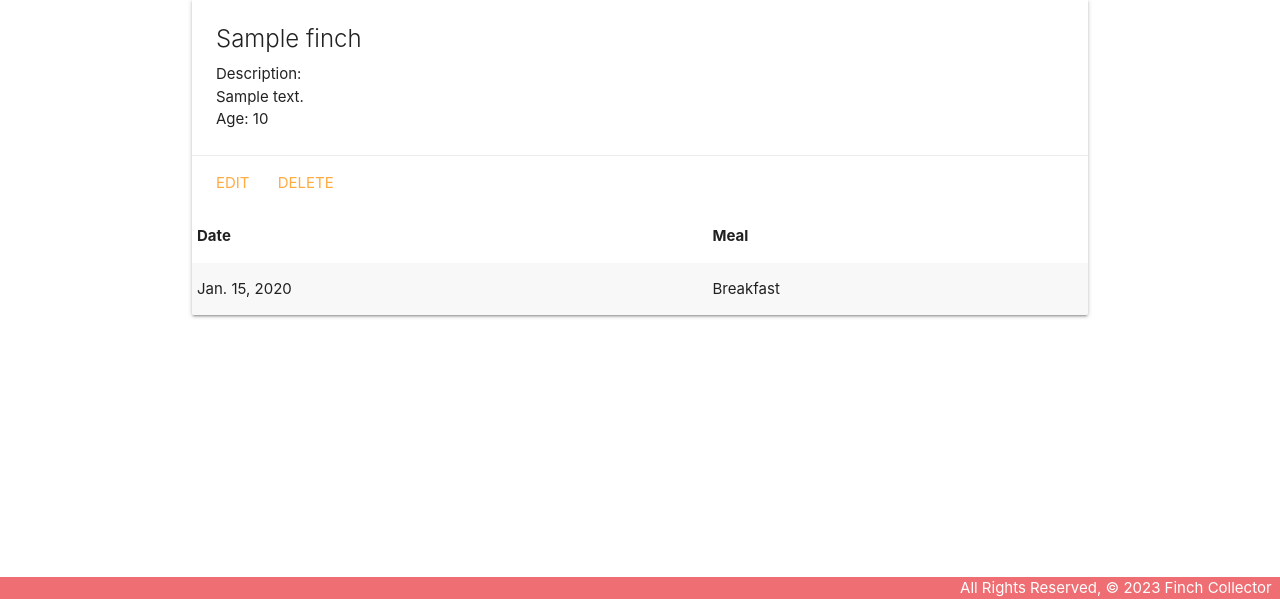
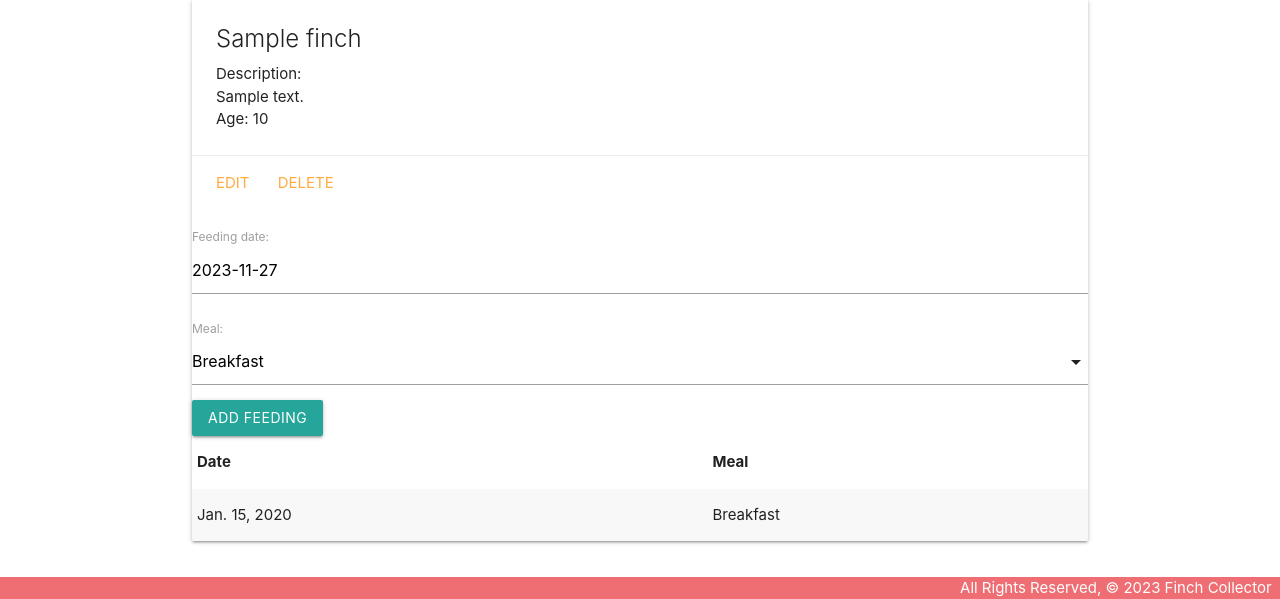
Before and after one commit to Kevintrxn/finchcollector, a Django app: page /finches/1/ in a window 1280 px wide. Shown: the part 201-800 px from the top of the page. Run offline with Django 4.2, Linux system fonts and the light colour scheme; tables that the repository leaves empty hold one stand-in row (values such as "Sample post").

Commit message:
UI Fix - dropdown menu for feedings

```diff
--- a/main_app/templates/base.html
+++ b/main_app/templates/base.html
@@ -8,6 +8,7 @@
     <title>Finch Collector</title>
     <link rel="stylesheet" href="https://cdnjs.cloudflare.com/ajax/libs/materialize/1.0.0/css/materialize.min.css">
     <link rel="stylesheet" type="text/css" href="{% static 'css/style.css' %}">
+    <script src="https://cdnjs.cloudflare.com/ajax/libs/materialize/1.0.0/js/materialize.min.js"></script>
 </head>
 <body>
     <header class="navbar-fixed">
--- a/main_app/templates/finches/detail.html
+++ b/main_app/templates/finches/detail.html
@@ -18,6 +18,11 @@
         <a href="{% url 'finch_delete' finch.id %}">Delete</a>
     </div>
     <div class="col s6">
+        <form method="POST">
+            {% csrf_token %}
+            {{ feeding_form.as_p }}
+            <input type="submit" class="btn" value="Add Feeding">
+        </form>
         <table class="striped">
             <thead>
                 <tr><th>Date</th><th>Meal</th></tr>
@@ -33,6 +38,16 @@
         </table>
     </div>
 </div>
-
-
+<script>
+    const dateEl = document.getElementById('id_date');
+    // M is Materialize's global variable
+    M.Datepicker.init(dateEl, {
+        format: 'yyyy-mm-dd',
+        defaultDate: new Date(),
+        setDefaultDate: true,
+        autoClose: true
+    });
+    const selectEl = document.getElementById('id_meal');
+    M.FormSelect.init(selectEl);
+</script>
 {% endblock %}
--- a/main_app/views.py
+++ b/main_app/views.py
@@ -3,6 +3,7 @@ from .models import Finch
 from django.views.generic import ListView
 from django.views.generic.edit import CreateView, UpdateView, DeleteView
 from .models import Finch
+from .forms import FeedingForm
 
 finches = [
     {'name': 'Finchious', 'description': 'A smol bird', 'age': 1},
@@ -21,7 +22,8 @@ def finches_index(request):
 
 def finches_detail(request, finch_id):
     finch = Finch.objects.get(id=finch_id)
-    return render(request, 'finches/detail.html', {'finch': finch})
+    feeding_form = FeedingForm()
+    return render(request, 'finches/detail.html', {'finch': finch, 'feeding_form': feeding_form})
 
 class finchesList(ListView):
     model = Finch
```
Lines whose indentation alone changed are shown as unchanged.
